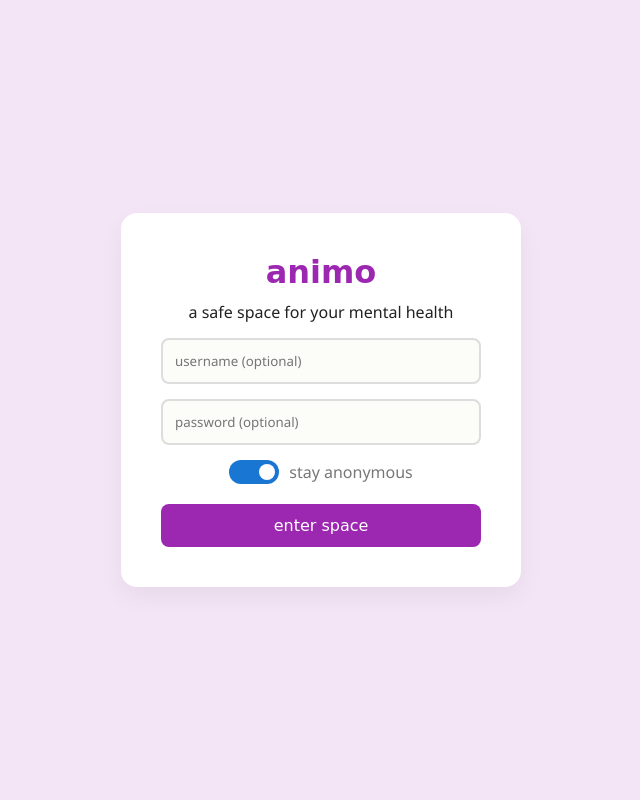
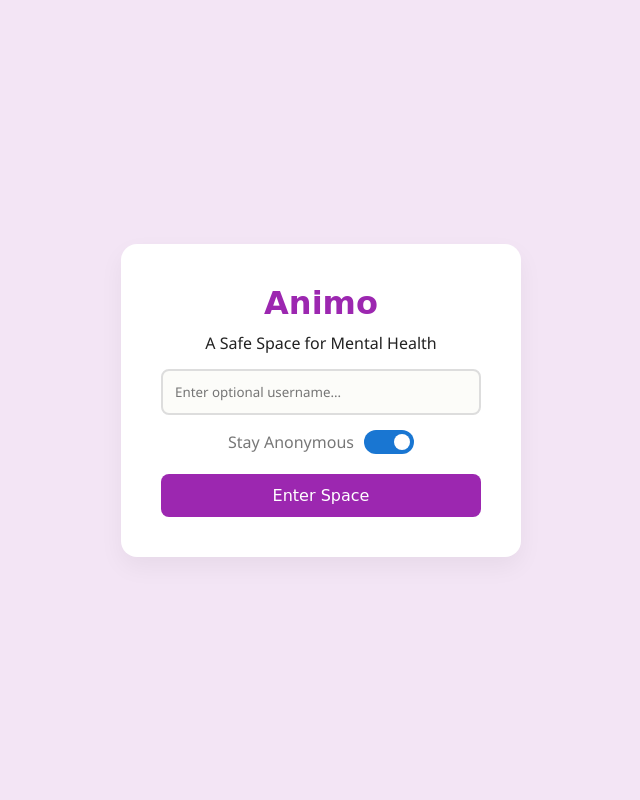
Before and after one commit to Austreleyros/animo-project, a Flask app: page / in a window 1280 px wide. Shown: the whole page, without its empty margins (319-959 px from the left). Run offline with Flask 3, Linux system fonts and the light colour scheme.

Commit message:
index.html

```diff
--- a/ANIMO/templates/index.html
+++ b/ANIMO/templates/index.html
@@ -1,248 +1,201 @@
-<!doctype html>
+<!DOCTYPE html>
 <html lang="en">
 <head>
-    <meta charset="utf-8">
+    <meta charset="UTF-8">
     <meta name="viewport" content="width=device-width, initial-scale=1.0">
-    <title>animo - mental health support</title>
+    <title>Animo - Mental Health Space</title>
     <link rel="stylesheet" href="{{ url_for('static', filename='style.css') }}">
-    <link rel="stylesheet" href="https://unpkg.com/leaflet@1.9.4/dist/leaflet.css" />
+    <link rel="stylesheet" href="https://unpkg.com/leaflet/dist/leaflet.css" />
+    <script src="https://cdnjs.cloudflare.com/ajax/libs/matter-js/0.19.0/matter.min.js"></script>
 </head>
 <body>
-
     <div id="login-overlay" class="overlay">
         <div class="login-box">
-            <h1>animo</h1>
-            <p>a safe space for your mental health</p>
-
+            <h1>Animo</h1>
+            <p>A Safe Space for Mental Health</p>
             <div class="input-group">
-                <input type="text" id="username" placeholder="username (optional)">
+                <input type="text" id="username" placeholder="Enter optional username...">
             </div>
-            <div class="input-group">
-                <input type="password" id="password" placeholder="password (optional)">
-            </div>
-
             <div class="toggle-container">
+                <label>Stay Anonymous</label>
                 <label class="switch">
                     <input type="checkbox" id="anon-toggle" checked>
-                    <span class="slider round"></span>
+                    <span class="slider"></span>
                 </label>
-                <span>stay anonymous</span>
             </div>
-
-            <button onclick="enterApp()" class="primary-btn">enter space</button>
+            <button class="primary-btn" onclick="enterApp()">Enter Space</button>
         </div>
     </div>
 
     <div id="app-container" class="hidden">
-        <nav class="sidebar">
-            <h2 class="brand">animo</h2>
-            <div class="user-status" id="display-status">status: anonymous</div>
+        <div class="sidebar">
+            <h1 class="brand">Animo</h1>
+            <div id="display-status" class="user-status">Status: Strictly Anonymous</div>
             <ul>
-                <li class="active" onclick="switchTab('dashboard', this)">dashboard</li>
-                <li onclick="switchTab('journal', this)">doodle journal</li>
-                <li onclick="switchTab('mood', this)">mood tracking</li>
-                <li onclick="switchTab('chat', this)">support circles</li>
-                <li onclick="switchTab('coping', this)">📚 coping guides</li>
-                <li onclick="switchTab('stress', this)">🛝 stress relief</li>
-                <li onclick="switchTab('map-view', this)">📍 nearby help</li>
+                <li onclick="switchTab('dashboard', this)" class="active">Dashboard</li>
+                <li onclick="switchTab('journal', this)">Doodle Journal</li>
+                <li onclick="switchTab('mood', this)">Mood Tracking</li>
+                <li onclick="switchTab('support', this)">Support Circles</li>
+                <li onclick="switchTab('coping', this)">Coping Guides</li>
+                <li onclick="switchTab('stress', this)">Stress Relief</li>
+                <li onclick="switchTab('map-view', this)">Nearby Help</li>
             </ul>
-        </nav>
 
-        <main class="content">
-            <button class="hug-btn" onclick="sendHug()">✨ send a hug</button>
+            <div class="toggle-container" style="margin-top: 30px;">
+                <label id="anon-label" style="font-size: 12px;">Currently Anonymous</label>
+                <label class="switch">
+                    <input type="checkbox" id="in-app-anon-toggle" checked onchange="updateAnonymity()">
+                    <span class="slider"></span>
+                </label>
+            </div>
+        </div>
 
-            <section id="dashboard" class="tab-content active">
+        <div class="content">
+            <button class="hug-btn" onclick="sendHug()">✨ Send a Hug</button>
+            <div id="hug-container"></div>
+
+            <div id="dashboard" class="tab-content active">
                 <div class="dashboard-header">
-                    <h2>✨ your safe space sketchbook ✨</h2>
-                    <div class="small-toggle">
-                        <label class="switch">
-                            <input type="checkbox" id="in-app-anon-toggle" onchange="updateAnonymity()">
-                            <span class="slider round"></span>
-                        </label>
-                        <span id="anon-label">anonymous</span>
+                    <h2>Welcome to Your Safe Space</h2>
+                </div>
+                <div class="sketchbook-board">
+                    <div class="doodle-note shape-cloud interactive-note" onclick="flipNote(this)">
+                        <p>Click me for a gentle reminder ✨</p>
+                    </div>
+                    <div class="doodle-note tilt-left interactive-note" onclick="flipNote(this)">
+                        <p>Click me for a soft truth ✨</p>
+                    </div>
+                    <div class="doodle-note tilt-right interactive-note" onclick="flipNote(this)">
+                        <p>Click me for grounding ✨</p>
                     </div>
                 </div>
-                <p class="intro-text">take a deep breath. tap any note to flip it for a new message. stay as long as you need.</p>
-                <div class="sketchbook-board">
-                    <div class="doodle-note shape-circle tilt-right breathing-widget">
-                        <h3>breathe with me</h3>
-                        <div class="breathing-circle"><span id="breathe-text">inhale</span></div>
-                    </div>
-                    <div class="doodle-note tilt-left interactive-note" onclick="flipNote(this)">
-                        <h3>🌿 5-4-3-2-1 grounding</h3>
-                        <p>look around you right now and find 5 things you can see, 4 you can touch, 3 you can hear, 2 you can smell, and 1 you can taste.</p>
-                    </div>
-                    <div class="doodle-note tilt-right highlight-purple interactive-note" onclick="flipNote(this)">
-                        <h3>🤍 gentle reminder</h3>
-                        <p>unclench your jaw. drop your shoulders. remove your tongue from the roof of your mouth. take a slow sip of water.</p>
-                    </div>
-                    <div class="doodle-note tilt-left interactive-note" onclick="flipNote(this)">
-                        <h3>☕ you are not alone</h3>
-                        <p>over 60% of college students face mental health issues, yet few seek professional help. it is okay to reach out.</p>
-                    </div>
-                    <div class="doodle-note tilt-left highlight-blue interactive-note" onclick="flipNote(this)">
-                        <h3>💌 professional advice</h3>
-                        <p>"academic stress is temporary, but your well-being is permanent. do not trade your mental health for a grade."</p>
-                    </div>
-                    <div class="doodle-note tilt-right interactive-note" onclick="flipNote(this)">
-                        <h3>🦋 fact check</h3>
-                        <p>feeling overwhelmed does not mean you are failing. it means your brain is overloaded. step away from the screen for 10 minutes.</p>
-                    </div>
-                    <div class="doodle-note shape-cloud tilt-left highlight-purple interactive-note" onclick="flipNote(this)">
-                        <p>you have survived 100% of your bad days. ✨</p>
-                    </div>
-                    <div class="doodle-note tilt-right interactive-note" onclick="flipNote(this)">
-                        <h3>🌈 validations</h3>
-                        <p>your feelings make sense. it makes sense that you are tired. give yourself permission to feel it without judging yourself.</p>
+                <div class="breathing-widget">
+                    <div class="breathing-circle">
+                        <span id="breathe-text">Inhale</span>
                     </div>
                 </div>
-            </section>
+            </div>
 
-            <section id="journal" class="tab-content">
-                <h2>your private journal</h2>
-                <p class="intro-text">write your thoughts or draw your stress away. this is for your eyes only.</p>
+            <div id="journal" class="tab-content">
+                <h2>Your Private Journal</h2>
+                <p>Write your thoughts or draw your stress away. This is for your eyes only.</p>
                 <div class="journal-container">
-                    <div class="notebook-wrapper">
-                        <textarea id="journal-text" placeholder="dear journal, today i felt..."></textarea>
-                    </div>
+                    <textarea id="journal-text" placeholder="Dear Journal, today I felt..."></textarea>
                     <div class="canvas-area">
-                        <p>✏️ doodle pad (draw here):</p>
+                        <p>✏️ Doodle Pad (Draw Here):</p>
                         <canvas id="doodle-pad" width="600" height="300"></canvas>
                         <div class="canvas-controls">
-                            <button onclick="clearCanvas()" class="secondary-btn">clear pad</button>
-                            <button onclick="saveJournal()" class="primary-btn save-btn">lock & save securely</button>
-                            <button onclick="viewJournals()" class="secondary-btn">📖 read past entries</button>
+                            <button class="secondary-btn" onclick="clearCanvas()">Clear Canvas</button>
+                            <button class="primary-btn save-btn" onclick="saveJournal()">Lock & Save Journal</button>
+                            <span id="journal-status" class="status-msg"></span>
                         </div>
-                        <p id="journal-status" class="status-msg"></p>
+                    </div>
+                    <button class="secondary-btn" style="margin-top: 15px;" onclick="viewJournals()">View Past Entries</button>
+                    <div id="journal-history" class="hidden">
+                        <div id="journal-history-list" class="sketchbook-board"></div>
                     </div>
                 </div>
-                <div id="journal-history" class="hidden" style="margin-top: 40px; border-top: 2px dashed #eee; padding-top: 30px;">
-                    <h2>your past entries</h2>
-                    <div id="journal-history-list" class="sketchbook-board" style="margin-top: 20px;"></div>
+            </div>
+
+            <div id="mood" class="tab-content">
+                <h2>Mood & Check-In</h2>
+                <p>Track how you are feeling today.</p>
+                <div style="display: flex; gap: 10px; margin-top: 15px;">
+                    <button class="secondary-btn" onclick="logMood('Happy', '#4CAF50')">Happy 😊</button>
+                    <button class="secondary-btn" onclick="logMood('Anxious', '#FFC107')">Anxious 😰</button>
+                    <button class="secondary-btn" onclick="logMood('Tired', '#9E9E9E')">Tired 🥱</button>
+                    <button class="secondary-btn" onclick="logMood('Overwhelmed', '#F44336')">Overwhelmed 🤯</button>
                 </div>
-            </section>
+                <ul id="mood-list" style="margin-top: 20px; list-style: none; display: flex; flex-direction: column; gap: 10px;"></ul>
 
-            <section id="mood" class="tab-content">
-                <h2>mood tracking</h2>
-                <div class="mood-selector">
-                    <button class="mood-btn" onclick="logMood('great', '#a5d6a7')">😊 great</button>
-                    <button class="mood-btn" onclick="logMood('okay', '#90caf9')">😐 okay</button>
-                    <button class="mood-btn" onclick="logMood('stressed', '#ce93d8')">😫 stressed</button>
-                    <button class="mood-btn" onclick="logMood('down', '#9fa8da')">😔 down</button>
+                <div class="quiz-section">
+                    <h3>Mental Health Check-In Quiz</h3>
+                    <p>Answer honestly to get a personalized recommendation.</p>
+                    <div class="quiz-questions">
+                        <div class="question-group">
+                            <p>1. How often have you felt overwhelmed by your academic workload this week?</p>
+                            <select id="q1"><option value="1">Rarely</option><option value="2">Sometimes</option><option value="3">Often</option></select>
+                        </div>
+                        <div class="question-group">
+                            <p>2. How often have you skipped meals or lost sleep due to stress?</p>
+                            <select id="q2"><option value="1">Rarely</option><option value="2">Sometimes</option><option value="3">Often</option></select>
+                        </div>
+                        </div>
+                    <button class="primary-btn submit-quiz" onclick="submitQuiz()">Submit Check-In</button>
+                    <div id="quiz-result" class="quiz-result-box hidden"></div>
+                    <button id="download-report-btn" class="secondary-btn hidden" style="margin-top: 10px;" onclick="downloadReport()">Download Report</button>
+
+                    <div class="quiz-history">
+                        <h4>Past Check-Ins</h4>
+                        <ul id="quiz-history-list"></ul>
+                    </div>
                 </div>
-                <div class="quiz-section">
-                    <h3>deep breath check-in</h3>
-                    <p class="intro-text" style="font-size: 14px; margin-bottom: 15px;">take your time. answer honestly. no one is judging you here.</p>
-                    <div class="quiz-questions">
-                        <div class="question-group"><p>1. i feel overwhelmed by my academic workload:</p><select id="q1"><option value="1">rarely</option><option value="2">sometimes</option><option value="3">often</option></select></div>
-                        <div class="question-group"><p>2. i have trouble falling or staying asleep:</p><select id="q2"><option value="1">rarely</option><option value="2">sometimes</option><option value="3">often</option></select></div>
-                        <div class="question-group"><p>3. i feel isolated or disconnected from my peers:</p><select id="q3"><option value="1">rarely</option><option value="2">sometimes</option><option value="3">often</option></select></div>
-                        <div class="question-group"><p>4. i find it difficult to concentrate:</p><select id="q4"><option value="1">rarely</option><option value="2">sometimes</option><option value="3">often</option></select></div>
-                        <div class="question-group"><p>5. i have lost interest in hobbies:</p><select id="q5"><option value="1">rarely</option><option value="2">sometimes</option><option value="3">often</option></select></div>
-                        <div class="question-group"><p>6. i experience physical tension (headaches/tight jaw):</p><select id="q6"><option value="1">rarely</option><option value="2">sometimes</option><option value="3">often</option></select></div>
-                        <div class="question-group"><p>7. i feel anxious thinking about the future:</p><select id="q7"><option value="1">rarely</option><option value="2">sometimes</option><option value="3">often</option></select></div>
-                        <div class="question-group"><p>8. i find myself getting easily irritated:</p><select id="q8"><option value="1">rarely</option><option value="2">sometimes</option><option value="3">often</option></select></div>
-                        <div class="question-group"><p>9. i feel constantly drained or low on energy:</p><select id="q9"><option value="1">rarely</option><option value="2">sometimes</option><option value="3">often</option></select></div>
-                        <div class="question-group"><p>10. i feel like i lack emotional support right now:</p><select id="q10"><option value="1">rarely</option><option value="2">sometimes</option><option value="3">often</option></select></div>
-                    </div>
-                    <button onclick="submitQuiz()" class="primary-btn submit-quiz">read my heart</button>
-                    <div id="quiz-result" class="quiz-result-box hidden"></div>
-                    <button id="download-report-btn" class="secondary-btn hidden" onclick="downloadReport()" style="margin-top: 15px; width: 100%;">📥 download anonymous report for counselor</button>
-                </div>
-                <div class="quiz-history">
-                    <h3>your past check-ins</h3>
-                    <ul id="quiz-history-list"></ul>
-                </div>
-                <div class="mood-history" style="margin-top: 30px;">
-                    <h3>quick mood journal</h3>
-                    <ul id="mood-list"></ul>
-                </div>
-            </section>
+            </div>
 
-            <section id="chat" class="tab-content">
-                <h2>support circles</h2>
-                <p>find your people. you are completely anonymous.</p>
+            <div id="support" class="tab-content">
+                <h2>Anonymous Support Circles</h2>
+                <p>Connect with peers who understand exactly what you are going through.</p>
                 <div class="room-selector">
-                    <button class="room-btn active" onclick="switchRoom('midterms')">midterms support</button>
-                    <button class="room-btn" onclick="switchRoom('anxiety')">general anxiety</button>
-                    <button class="room-btn" onclick="switchRoom('mothers')">student mothers circle</button>
+                    <button class="room-btn active" onclick="switchRoom('midterms')">Midterms Support</button>
+                    <button class="room-btn" onclick="switchRoom('anxiety')">General Anxiety</button>
+                    <button class="room-btn" onclick="switchRoom('mothers')">Student Mothers</button>
                 </div>
                 <div class="chat-container">
                     <div class="chat-messages" id="chat-messages">
-                        <div class="message system" id="room-welcome">welcome to the midterms support room.</div>
+                        <div class="message system" id="room-welcome">Welcome to the Midterms Support Room.</div>
                     </div>
                     <div class="chat-input-area">
-                        <input type="text" id="chat-input" placeholder="type a message...">
-                        <button onclick="sendMessage()" class="primary-btn">send</button>
+                        <input type="text" id="chat-input" placeholder="Type a supportive message...">
+                        <button class="primary-btn save-btn" onclick="sendMessage()">Send</button>
                     </div>
                 </div>
-            </section>
+            </div>
 
-            <section id="coping" class="tab-content">
-                <h2>coping guides library</h2>
-                <p>structured guides to help you manage academic pressure and stress.</p>
-                <div class="sketchbook-board" style="margin-top: 20px;">
-                    <div class="doodle-note tilt-right">
-                        <h3>⏳ time management</h3>
-                        <p><strong>the pomodoro technique:</strong> study for 25 minutes, then take a strict 5-minute break. after 4 cycles, take a 15-minute break. this prevents mental fatigue and burnout.</p>
-                    </div>
-                    <div class="doodle-note tilt-left highlight-blue">
-                        <h3>🛑 panic attack relief</h3>
-                        <p><strong>the 5-4-3-2-1 method:</strong> focus on your surroundings. find 5 things you can see, 4 you can touch, 3 you can hear, 2 you can smell, and 1 you can taste to ground your nervous system.</p>
-                    </div>
-                    <div class="doodle-note tilt-right highlight-purple">
-                        <h3>💤 sleep hygiene</h3>
-                        <p><strong>screen curfew:</strong> stop looking at screens 30 minutes before bed. the blue light suppresses melatonin production, leading to the racing thoughts that keep you awake.</p>
-                    </div>
-                    <div class="doodle-note tilt-left">
-                        <h3>🤱 student mothers</h3>
-                        <p><strong>micro-tasking:</strong> when balancing a child and coursework, don't wait for a 2-hour block. break assignments into 15-minute micro-tasks you can do while the baby naps.</p>
-                    </div>
-                </div>
-            </section>
+            <div id="coping" class="tab-content">
+                <h2>Coping Guides</h2>
+                <p>Explore resources and guides to help manage stress.</p>
+            </div>
 
-            <section id="stress" class="tab-content">
-                <h2>stress relief zone</h2>
-                <p class="intro-text">sometimes you just need a distraction. pop some bubbles or drop your worries. stay as long as you need.</p>
+            <div id="stress" class="tab-content">
+                <h2>Stress Relief Zone</h2>
+                <p>Take a small break. Your brain needs it.</p>
 
                 <div class="stress-container">
-                    <div class="stress-widget tilt-left">
-                        <h3>⚪ virtual bubble wrap</h3>
-                        <p>click or tap to pop the tension away.</p>
-                        <div id="bubble-wrap-grid" class="bubble-grid"></div>
-                        <button onclick="resetBubbles()" class="secondary-btn" style="margin-top: 15px;">reset bubbles</button>
+                    <div class="stress-widget">
+                        <h3>Virtual Bubble Wrap</h3>
+                        <p style="font-size: 14px; color: var(--text-light); margin-bottom: 10px;">Pop them to release tension.</p>
+                        <button class="secondary-btn" style="font-size: 12px; padding: 5px 10px;" onclick="resetBubbles()">Reset Wrap</button>
+                        <div class="bubble-grid" id="bubble-wrap-grid"></div>
                     </div>
 
-                    <div class="stress-widget tilt-right highlight-purple">
-                        <h3>🧱 the worry drop</h3>
-                        <p>type a worry, drop it in the box, and hit 'let go' to watch them fall away.</p>
+                    <div class="stress-widget">
+                        <h3>The Worry Drop</h3>
+                        <p style="font-size: 14px; color: var(--text-light); margin-bottom: 10px;">Type a worry, drop it into the box, and physically let it go.</p>
+
                         <div class="worry-input-area">
-                            <input type="text" id="worry-input" placeholder="what is stressing you out?">
-                            <button onclick="dropWorry()" class="primary-btn" style="margin-top:0; width: 80px;">drop</button>
+                            <input type="text" id="worry-input" placeholder="What is bothering you?">
+                            <button class="primary-btn save-btn" onclick="dropWorry()">Drop It</button>
                         </div>
+
                         <div id="worry-canvas-container"></div>
+
                         <div class="worry-controls">
-                            <button onclick="shakeWorries()" class="secondary-btn">shake</button>
-                            <button onclick="letGoWorries()" class="secondary-btn" style="color: #d32f2f; border-color: #d32f2f;">let go</button>
+                            <button class="secondary-btn" style="flex:1;" onclick="shakeWorries()">Shake Box</button>
+                            <button class="primary-btn save-btn" style="flex:1;" onclick="letGoWorries()">Let Them Go</button>
                         </div>
                     </div>
                 </div>
-            </section>
+            </div>
 
-            <section id="map-view" class="tab-content">
-                <h2>nearby support resources</h2>
-                <p>find local counseling centers and safe spaces. tap a pin for details.</p>
-                <div id="gis-map" style="height: 450px; width: 100%; border: 2px solid #333; border-radius: 8px; margin-top: 20px; box-shadow: 4px 5px 0px rgba(0,0,0,0.1);"></div>
-            </section>
-
-        </main>
+            <div id="map-view" class="tab-content">
+                <h2>Nearby Mental Health Resources</h2>
+                <p>Find professional help and safe spaces around you.</p>
+                <div id="gis-map" style="height: 400px; width: 100%; border: 2px solid #333; border-radius: 8px; margin-top: 15px;"></div>
+            </div>
+        </div>
     </div>
 
-    <div id="hug-container"></div>
-
-    <script src="https://unpkg.com/leaflet@1.9.4/dist/leaflet.js"></script>
-    <script src="https://cdnjs.cloudflare.com/ajax/libs/matter-js/0.19.0/matter.min.js"></script>
-
-    <script src="{{ url_for('static', filename='app.js') }}"></script>
+    <script src="https://unpkg.com/leaflet/dist/leaflet.js"></script>
+    <script src="{{ url_for('static', filename='script.js') }}"></script>
 </body>
 </html>
```
